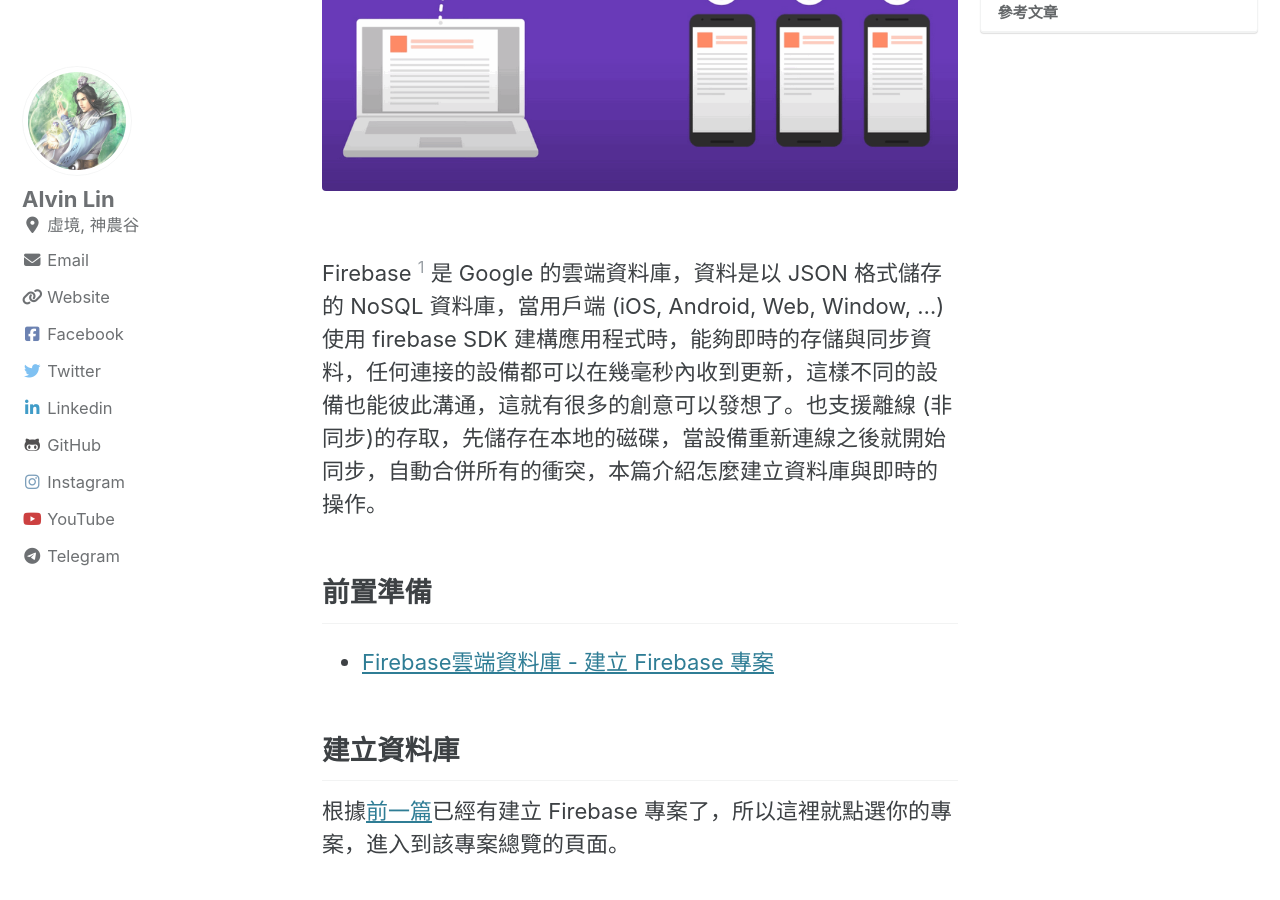
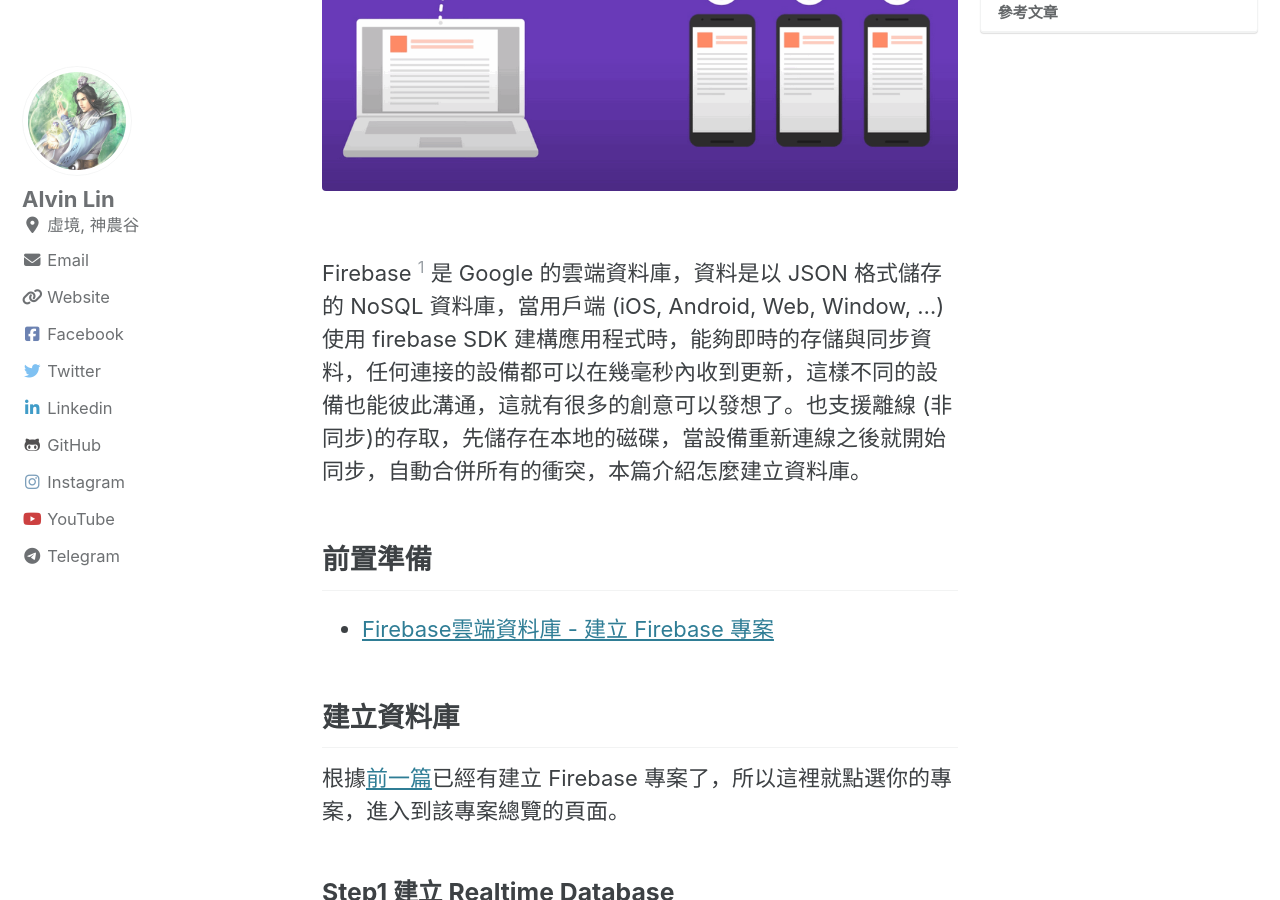
Before and after one commit to dsalearning/dsalearning.github.io, a Jekyll site: the page built from _posts/2020-04-25-firebase-realtime-db-installation.md, in a window 1280 px wide and 900 px high, scrolled down 449 px. Built offline with Jekyll 4.4.1, drawn with Linux system fonts in a browser that asks for light colours; cached includes are drawn as plain includes; nearby versions of some CDN libraries; comment, search, counter and statistics services are not loaded; a style sheet for code colours, icons or effects is not loaded; some of the changed text lies outside the part shown.

Commit message:
modify firebase-realtime-db-installation

```diff
--- a/_posts/2020-04-25-firebase-realtime-db-installation.md
+++ b/_posts/2020-04-25-firebase-realtime-db-installation.md
@@ -17,7 +17,7 @@
   <img src="{{ site.url }}{{ site.baseurl }}/assets/images/google/firebase-realtime-db.png" alt="">
 </figure>
 
-Firebase [^firebase] 是 Google 的雲端資料庫，資料是以 JSON 格式儲存的 NoSQL 資料庫，當用戶端 (iOS, Android, Web, Window, ...) 使用 firebase SDK 建構應用程式時，能夠即時的存儲與同步資料，任何連接的設備都可以在幾毫秒內收到更新，這樣不同的設備也能彼此溝通，這就有很多的創意可以發想了。也支援離線 (非同步)的存取，先儲存在本地的磁碟，當設備重新連線之後就開始同步，自動合併所有的衝突，本篇介紹怎麼建立資料庫與即時的操作。
+Firebase [^firebase] 是 Google 的雲端資料庫，資料是以 JSON 格式儲存的 NoSQL 資料庫，當用戶端 (iOS, Android, Web, Window, ...) 使用 firebase SDK 建構應用程式時，能夠即時的存儲與同步資料，任何連接的設備都可以在幾毫秒內收到更新，這樣不同的設備也能彼此溝通，這就有很多的創意可以發想了。也支援離線 (非同步)的存取，先儲存在本地的磁碟，當設備重新連線之後就開始同步，自動合併所有的衝突，本篇介紹怎麼建立資料庫。
 
 [^firebase]: [Firebase Realtime Database Introduction](https://firebase.google.com/docs/database?authuser=0)
 
```
Also changed, not shown: other parts of _posts/2020-04-25-firebase-realtime-db-installation.md (+1 -1 lines).
